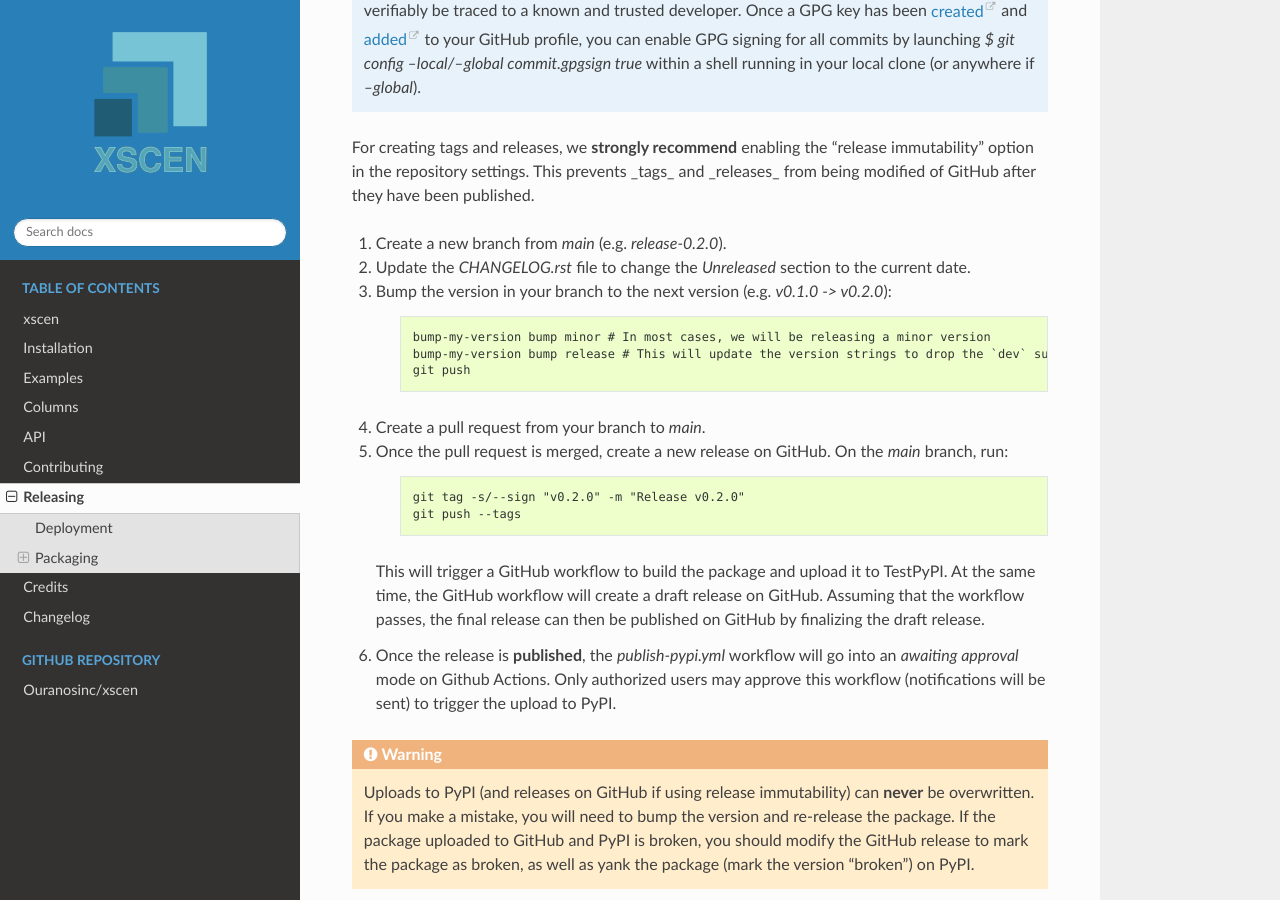
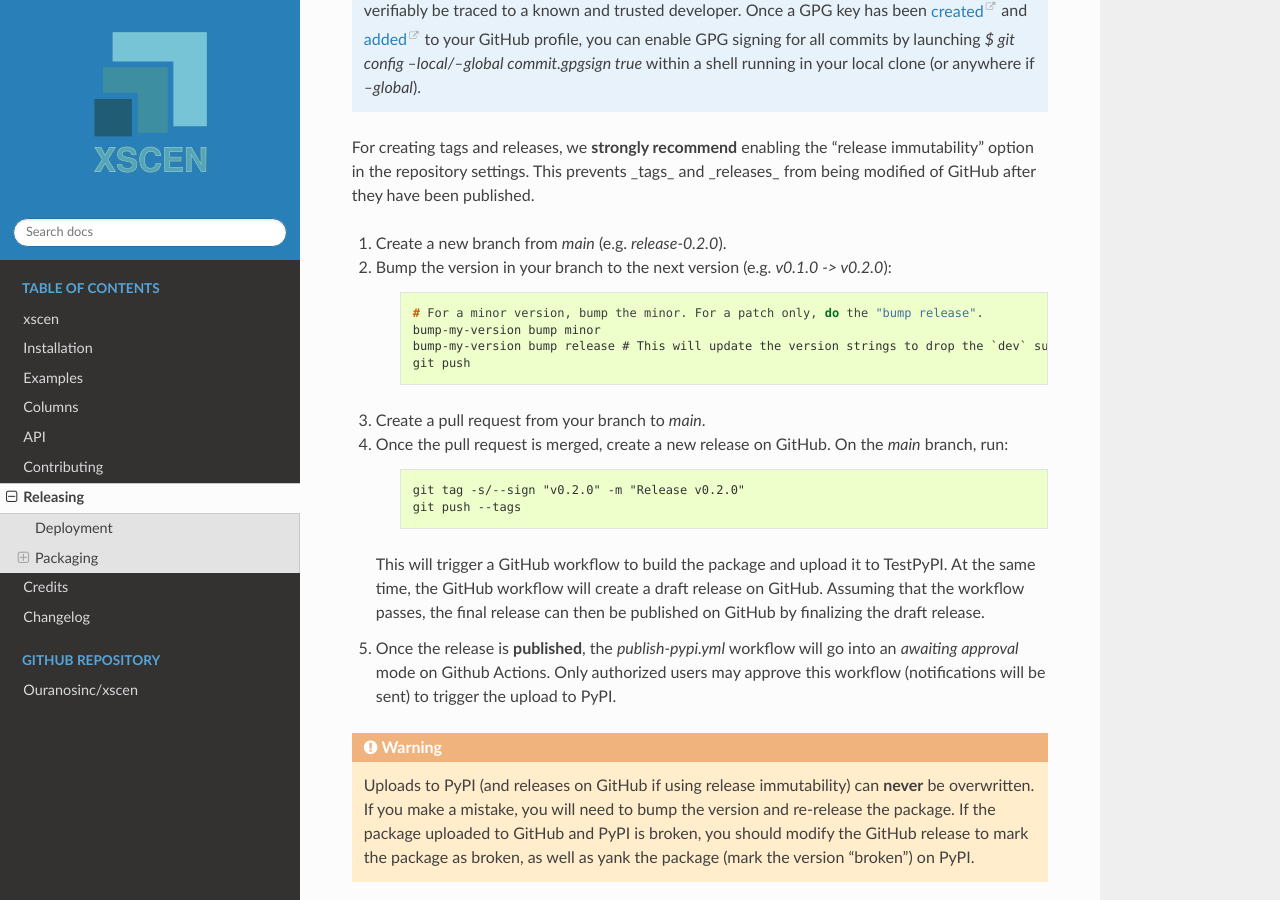
Before and after one commit to Ouranosinc/xscen, a Sphinx documentation site: the page built from docs/releasing.rst, in a window 1280 px wide and 900 px high, scrolled down 537 px. Built offline with Sphinx 7.4.7 and the Read the Docs theme 3.1.0, drawn with Linux system fonts in a browser that asks for light colours; pages that are not in the unit, such as notebooks, are missing from menus.

Commit message:
update the releasing docs

```diff
--- a/docs/releasing.rst
+++ b/docs/releasing.rst
@@ -19,12 +19,12 @@ A reminder for the **maintainers** on how to deploy. This section is only releva
 For creating tags and releases, we **strongly recommend** enabling the "release immutability" option in the repository settings. This prevents _tags_ and _releases_ from being modified of GitHub after they have been published.
 
 #. Create a new branch from `main` (e.g. `release-0.2.0`).
-#. Update the `CHANGELOG.rst` file to change the `Unreleased` section to the current date.
 #. Bump the version in your branch to the next version (e.g. `v0.1.0 -> v0.2.0`):
 
     .. code-block:: console
 
-        bump-my-version bump minor # In most cases, we will be releasing a minor version
+        # For a minor version, bump the minor. For a patch only, do the "bump release".
+        bump-my-version bump minor
         bump-my-version bump release # This will update the version strings to drop the `dev` suffix
         git push
 
```
